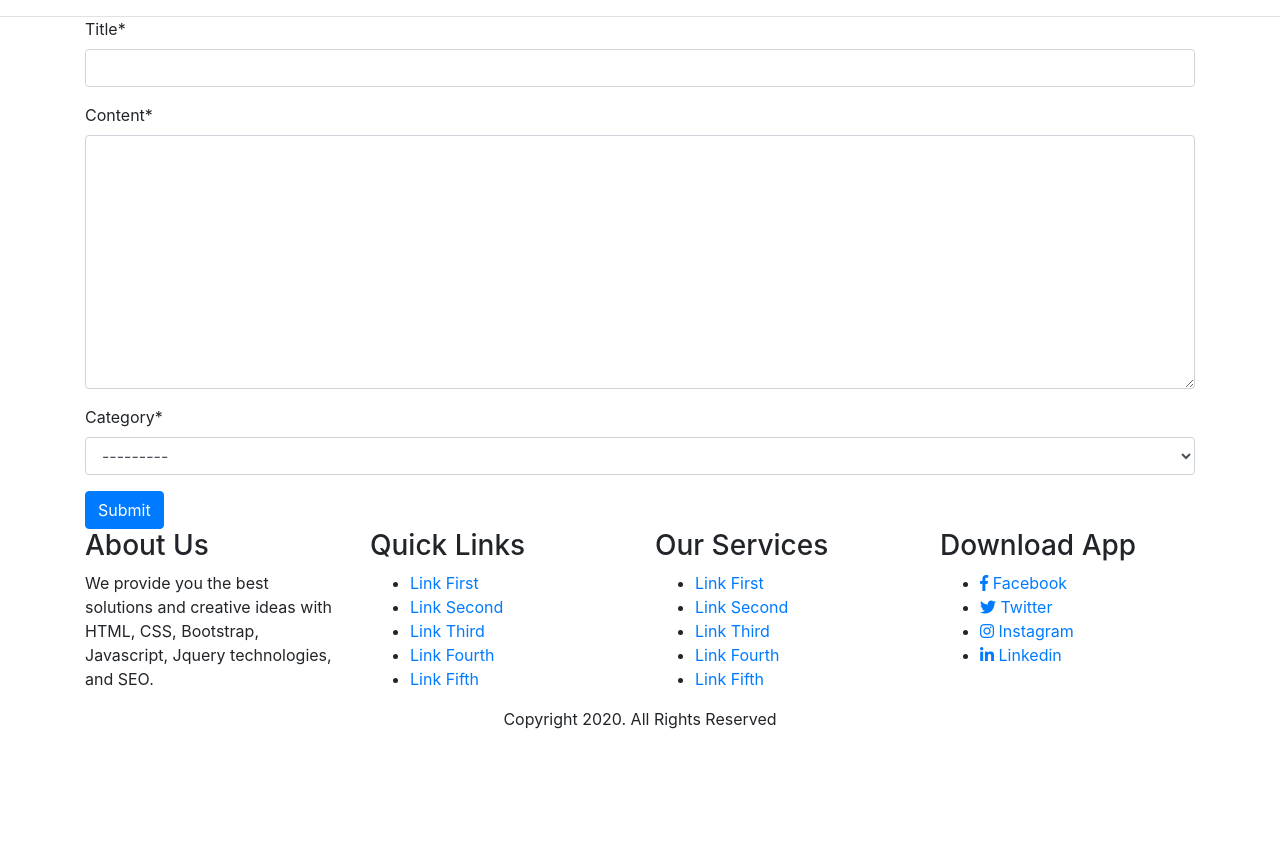
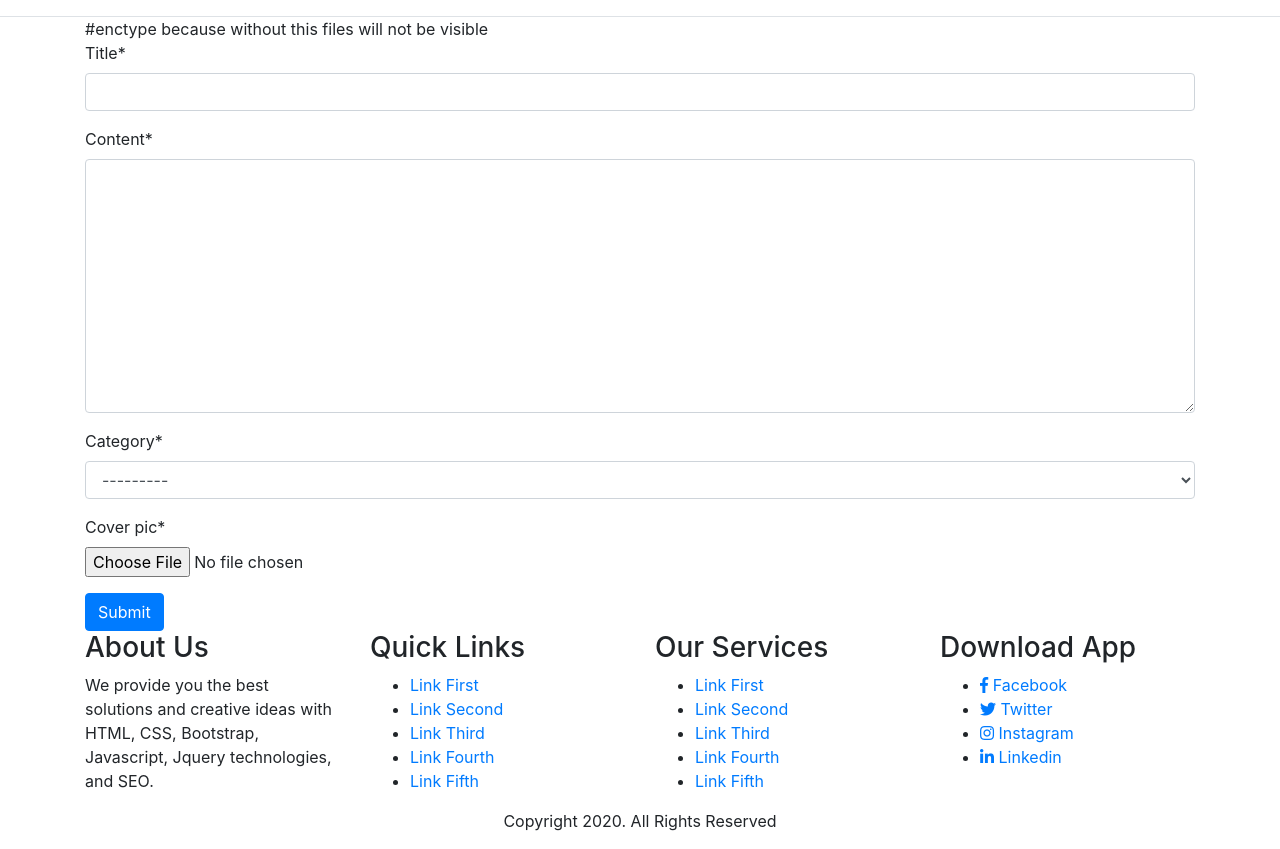
Before and after one commit to muskan221/Django-Blog, a Django app: page /posts/create/ in a window 1280 px wide. Shown: the part 56-905 px from the top of the page. Before the commit the page ends 785 px from the top, so only its background shows below. Run offline with Django 3.2, Linux system fonts and the light colour scheme; the visitor is signed in with stand-in values (Sample User, id 1); data that the repository does not hold is empty; some libraries are stand-ins or nearby versions.

Commit message:
can upload image through create page and view it

```diff
--- a/config/settings.py
+++ b/config/settings.py
@@ -126,6 +126,9 @@ USE_TZ = True
 
 STATIC_URL = '/static/'
 
+MEDIA_ROOT = 'media_cdn'
+MEDIA_URL = '/media/'
+
 # Default primary key field type
 # https://docs.djangoproject.com/en/3.2/ref/settings/#default-auto-field
 
--- a/config/urls.py
+++ b/config/urls.py
@@ -16,9 +16,15 @@ Including another URLconf
 from django.contrib import admin
 from django.urls import path
 from django.urls.conf import include
+from django.conf import settings
+from django.conf.urls.static import static
 
 urlpatterns = [
     path('admin/', admin.site.urls),
     path('posts/',include('posts.urls')),
     path('auth/', include('users.urls'))
 ]
+
+if settings.DEBUG:
+    urlpatterns += static(settings.MEDIA_URL, document_root=settings.
+    MEDIA_ROOT)
--- a/posts/forms.py
+++ b/posts/forms.py
@@ -5,7 +5,7 @@ class PostForm(forms.ModelForm):
 
     class Meta:
         model =  Post
-        fields = ['title', 'content', 'category']
+        fields = ['title', 'content', 'category', 'cover_pic']
 
 class CategoryForm(forms.ModelForm):
 
--- a/posts/models.py
+++ b/posts/models.py
@@ -1,5 +1,7 @@
 import os
 import datetime
+
+from PIL import Image
 
 from django.db import models
 from django.db.models.expressions import Value
@@ -58,6 +60,12 @@ class Post(models.Model):
         self.slug = value
         super().save(*args, **kwargs)
 
+        cover_pic = Image.open(self.cover_pic.path) # to resize the image given by user
+        if cover_pic.height > 500 or cover_pic.width > 500:
+            output_size = (500, 500)
+            cover_pic.thumbnail(output_size)
+            cover_pic.save(self.cover_pic.path)
+
     def __str__(self) -> str:# categories ka naam aache sedikhna chaye
         return self.title
 
--- a/posts/templates/create.html
+++ b/posts/templates/create.html
@@ -2,7 +2,8 @@
 {% load static %}
 {% load crispy_forms_tags %}
 {% block 'body-content'%}
-    <form  class= "container" method = 'POST'>
+    <form  class= "container" method = 'POST' enctype="multipart/form-data">
+        #enctype because without this files will not be visible
         {% csrf_token %}
         {{form|crispy}}
 
--- a/posts/templates/my_posts.html
+++ b/posts/templates/my_posts.html
@@ -8,7 +8,7 @@
     <div class="mb-3">
       <article class="row media border rounded shadow p-3 my-2 bg-white">
         <div class="col-lg-4 col-md-4 col-sm-6">
-          <img src="{% static 'image/post7.jpg' %}" style="height: 300px;" alt="" class="img-fluid rounded-lg">
+          <img src="{{ post.cover_pic.url }}" style="height: 300px;" alt="" class="img-fluid rounded-lg">
         </div>
         <div class="col-lg-8 col-md-8 col-sm-10">
           <div class="d-flex">
--- a/posts/templates/post.html
+++ b/posts/templates/post.html
@@ -31,7 +31,8 @@
     <div>
         <h1 class="text-center">{{post.title}}</h1>
         <div class="d-flex justify-content-center">
-            <img class="img-fluid rounded-lg shadow" style="height:70vh" src="{%static 'image/post3.jpg'%}" alt="">
+            <img class="img-fluid rounded-lg shadow" style="height:70vh"
+            src="{{ post.cover_pic.url }}" alt="">
         </div>
         <div>
             {{post.content}}
--- a/posts/views.py
+++ b/posts/views.py
@@ -34,7 +34,7 @@ def create(request):
 
     if request.method == 'POST':
 
-        form = PostForm(request.POST)
+        form = PostForm(request.POST, request.FILES)
         if form.is_valid():
             form.instance.author = request.user
             post = form.save()
@@ -75,7 +75,7 @@ def update(request, slug):
 
 
     if request.method == 'POST':
-        form = PostForm(request.POST, instance=post)
+        form = PostForm(request.POST, request.FILES, instance=post) #request.FILES because after creating a post image was not visisble
         # form.instance.author = request.user
         if form.is_valid():
             # form.instance.author = request.user
```
Also changed, not shown: media_cdn/post_pics/pexels-photo-9557904_built-in_method_strftime_of_datetime.datetime_object_at__ZUzzztx.jpeg (added), media_cdn/post_pics/photo-1583467875263-d50dec37a88c_built-in_method_strftime_of_datetime.datetim_AvPEmbW.jfif (added).
